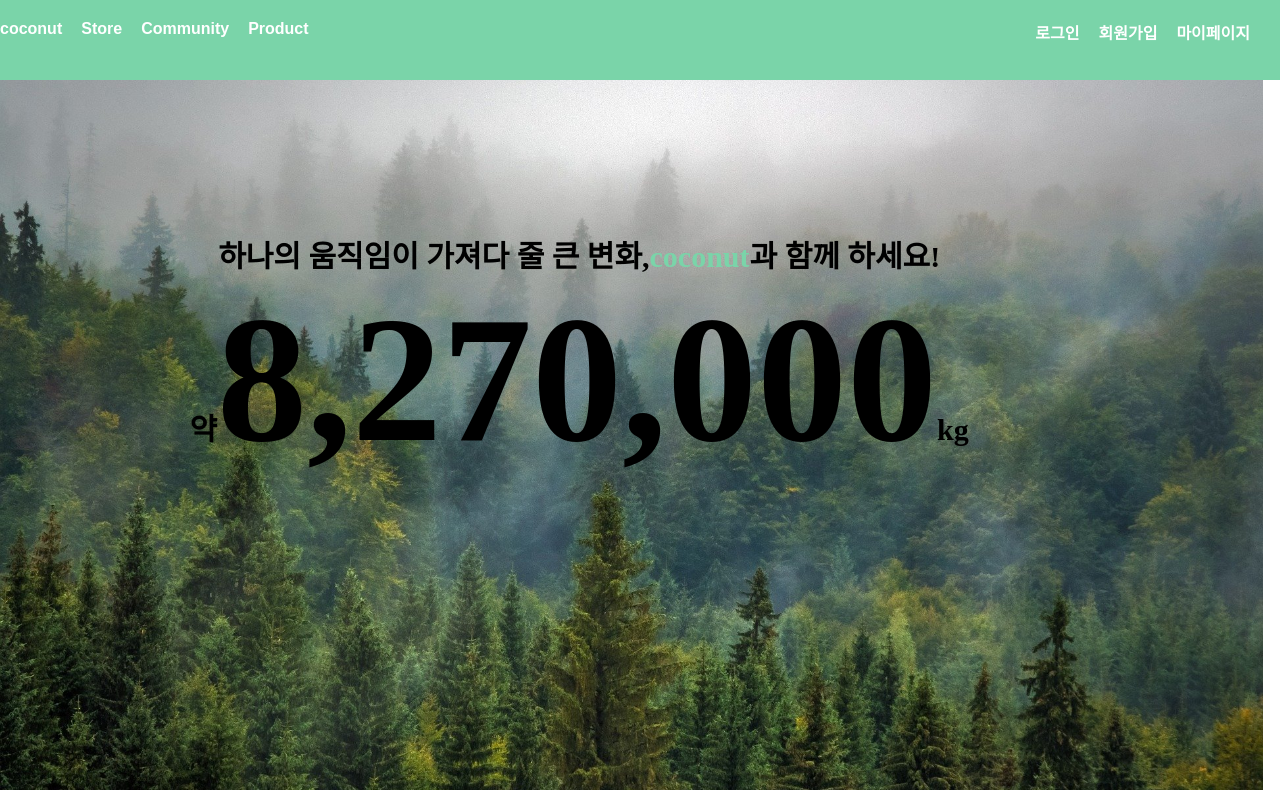
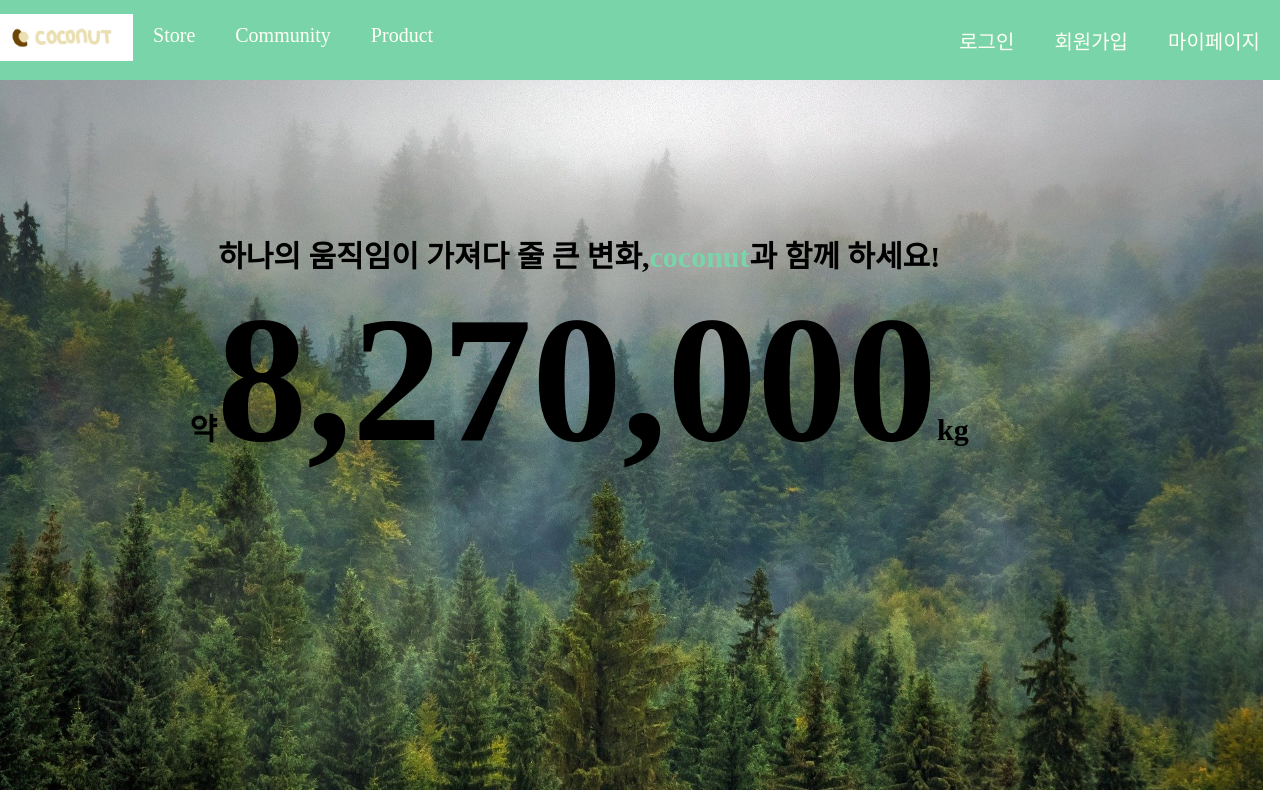
Before and after one commit to SeoJuAn/Coconut_repository, a Django app: page / in a window 1280 px wide. Shown: the top 790 px of the page. Run offline with Django 3.2, Linux system fonts and the light colour scheme; some web fonts are replaced.

Commit message:
Tago_7/6

```diff
--- a/coconutproject/coconutproject/settings.py
+++ b/coconutproject/coconutproject/settings.py
@@ -85,7 +85,7 @@ DATABASES = {
         'ENGINE': 'django.db.backends.mysql',
         'NAME': 'coconut',
         'USER' : 'root',
-        'PASSWORD' : '0926',
+        'PASSWORD' : '9106',
         'HOST' : '127.0.0.1',
         'PORT' : '3306'
     }
--- a/coconutproject/coconutproject/static/css/base.css
+++ b/coconutproject/coconutproject/static/css/base.css
@@ -12,6 +12,13 @@
   --content: 15px;
 }
 
+@font-face {
+  font-family: 'InfinitySans-RegularA1';
+  src: url('https://cdn.jsdelivr.net/gh/projectnoonnu/noonfonts_20-04@2.1/InfinitySans-RegularA1.woff') format('woff');
+  font-weight: normal;
+  font-style: normal;
+}
+
 body {
   margin: 0;
   padding: 0;
@@ -23,6 +30,7 @@ ul {
 
 a {
   text-decoration: none;
+  color: var(--ivory);
 }
 
 h1 {
@@ -33,36 +41,50 @@ h1 {
 }
 
 .nav-container {
+  display: flex;
+  justify-content: space-between;
+  align-items: center;
   width: 100%;
   height: 80px;
   background-color: var(--mint);
+  font-size: 20px;
+  font-family: InfinitySans-RegularA1;
 }
 
 .nav-item-left-container {
-  display: inline;
-  float: left;
+  display: flex;
+  justify-content: flex-start;
+}
+
+.nav-logo {
+  margin: 0;
+  padding: 0;
+}
+
+.nav-logo-img {
+  margin: 0;
+  padding: 0;
+  width: auto;
+  height: 47px;
+  z-index: 2;
+}
+.nav-item-menu {
+  display: flex;
+  list-style: none;
+}
+
+.nav-item-menu li {
+  padding : 10px 20px;
 }
 
 .nav-item-right-container {
-  display: inline;
-  float: right;
-  margin-right: 30px;
+  display: flex;
+  list-style: none;
+  padding-left: 0;
 }
 
-.nav-item {
-  display: inline-block;
-  font-size: 20px;
-  font: 1em sans-serif;
-  font-weight: bold;
-  padding-top: 20px;
-}
-
-.nav-item a {
-  color: white;
-}
-
-.margin-right {
-  margin-right: 15px;
+.nav-item-right-container li {
+  padding : 10px 20px;
 }
 
 .login {
--- a/coconutproject/coconutproject/templates/navbar_home.html
+++ b/coconutproject/coconutproject/templates/navbar_home.html
@@ -13,37 +13,48 @@
 
 </head>
 <body class ="main-nav">
-    <nav class="nav-container">
-        <div class="item-container">
-            {%if user.is_authenticated%}
-            <ul class="nav-item-left-container">
-                <!-- # 이미지 삽입은 학습되는대로 바로 실행 하겠습니다 -->
-                <li class="nav-item margin-right"><a href="{% url 'home'%}">coconut</a> </li>
-                <li class="nav-item margin-right"><a href="">Store</a> </li>
-                <li class="nav-item margin-right"><a href="">Community</a> </li>
-                <li class="nav-item margin-right"><a href="">Product</a> </li>
-            </ul>
+   <nav class="nav-container">
+        {%if user.is_authenticated%}
+            <div class="nav-item-left-container">
+                <div class="nav-logo">
+                    <a href = "{% url 'home'%}">
+                       <img src="../static/img/coconut_logo.jpg" class="nav-logo-img">
+                    </a>
+                </div>
 
-            <ul class="nav-item-right-container">
-                <li class="nav-item margin-right"><a href="{% url 'qrpage'%}">QR</a> </li>
-                <li class="nav-item margin-right"><a href="{% url 'logout'%}">로그아웃</a> </li>
-                <li class="nav-item"><a href="">마이페이지</a> </li>
-            </ul>
-            {%else%}
-            <ul class="nav-item-left-container">
-                <li class="nav-item margin-right"><a href="{% url 'home'%}">coconut</a> </li>
-                <li class="nav-item margin-right"><a href="">Store</a> </li>
-                <li class="nav-item margin-right"><a href="">Community</a> </li>
-                <li class="nav-item margin-right"><a href="">Product</a> </li>
-            </ul>
+                <div class="nav-item-menu">
+                    <li><a href="">Store</a> </li>
+                    <li><a href="">Community</a> </li>
+                    <li><a href="">Product</a> </li>
+                </div>
+            </div>
 
-            <ul class="nav-item-right-container">
-                <li class="nav-item margin-right"><a href="{% url 'login'%}">로그인</a> </li>
-                <li class="nav-item margin-right"><a href="{% url 'signup_choice'%}">회원가입</a> </li>
-                <li class="nav-item"><a href="">마이페이지</a> </li>
-            </ul>
-            {%endif%}
-        </div>
+            <div class="nav-item-right-container">
+                <li><a href="{% url 'qrpage'%}">QR</a> </li>
+                <li><a href="{% url 'logout'%}">로그아웃</a> </li>
+                <li><a href="">마이페이지</a> </li>
+            </div>
+        {%else%}
+            <div class="nav-item-left-container">
+                <div class="nav-logo">
+                   <a href = "{% url 'home'%}">
+                       <img src="../static/img/coconut_logo.jpg" class="nav-logo-img">
+                    </a>
+                </div>
+
+                <div class="nav-item-menu">
+                    <li><a href="">Store</a> </li>
+                    <li><a href="">Community</a> </li>
+                    <li><a href="">Product</a> </li>
+                </div>
+            </div>
+
+            <div class="nav-item-right-container"></ul>
+                <li><a href="{% url 'login'%}">로그인</a> </li>
+                <li><a href="{% url 'signup_choice'%}">회원가입</a> </li>
+                <li><a href="">마이페이지</a> </li>
+            </div>
+        {%endif%}
     </nav>
 
     <main>
--- /dev/null
+++ b/coconutproject/static/css/ssu_h.css
@@ -0,0 +1,82 @@
+:root {
+  /*color*/
+  --mint: #7ad4a9;
+  --brown: #754434;
+  --ivory: #fffff4;
+
+  /*size*/
+
+  /*font size*/
+  --title: 25px;
+  --subtitle: 17px;
+  --content: 15px;
+}
+
+h4 {
+  font-size: 30px;
+}
+h3 {
+  font-size: 50px;
+}
+
+h2 {
+  font-size: 180px;
+}
+* {
+  margin: 0;
+  padding: 0;
+}
+
+img {
+  margin: 0;
+  padding: 0;
+  width: 98.7vw;
+  height: auto;
+  z-index: 2;
+}
+
+.img-text {
+  position: absolute;
+  top: 5%;
+  left: 15%;
+  text-align: center;
+}
+.main-content {
+  position: relative;
+  margin: 0;
+  height: 710px;
+  width: 98.7vw;
+}
+
+.main-conetent h2 {
+  color: #ffffff;
+}
+
+.main-conetent h4 {
+  color: #ffffff;
+}
+.main-slogan {
+  margin-top: 15%;
+}
+.category-box {
+  margin-top: 20px;
+  background-color: var(--ivory);
+  opacity: 0.7;
+  height: 35vw;
+  width: 70vw;
+  padding: 5px;
+}
+.category-content {
+  padding: 5px;
+  margin: 20px 0 30px 0;
+}
+.category-content button {
+  width: 40%;
+  height: 4vw;
+  margin: 3px 0 3px 0;
+  font-size: 20px;
+}
+
+.category-content h4 {
+  margin-bottom: 10px;
+}
--- a/memo.txt
+++ b/memo.txt
@@ -10,3 +10,7 @@
 <2021.07.06 쑤>
 -main페이지 수정
 -회원가입 페이지 수정중
+
+<2021.07.06 타고>
+-nav bar 반응형 수정 중
+-로그인 창 수정 중
```
Also changed, not shown: coconutproject/account/templates/login.html (+9 -7 lines), coconutproject/coconutproject/templates/base.html (+40 -29 lines), coconutproject/static/css/base.css (+57 -28 lines), coconutproject/account/migrations/0001_initial.py, coconutproject/account/static/img/coconut_logo.jpg (added), coconutproject/coconutproject/static/img/coconut_logo.jpg (added), coconutproject/static/img/coconut_logo.jpg (added), coconutproject/static/img/main1.jpg (added), coconutproject/static/img/main2.jpg (added), coconutproject/static/img/main3.jpg (added), coconutproject/static/img/main4.jpg (added).
